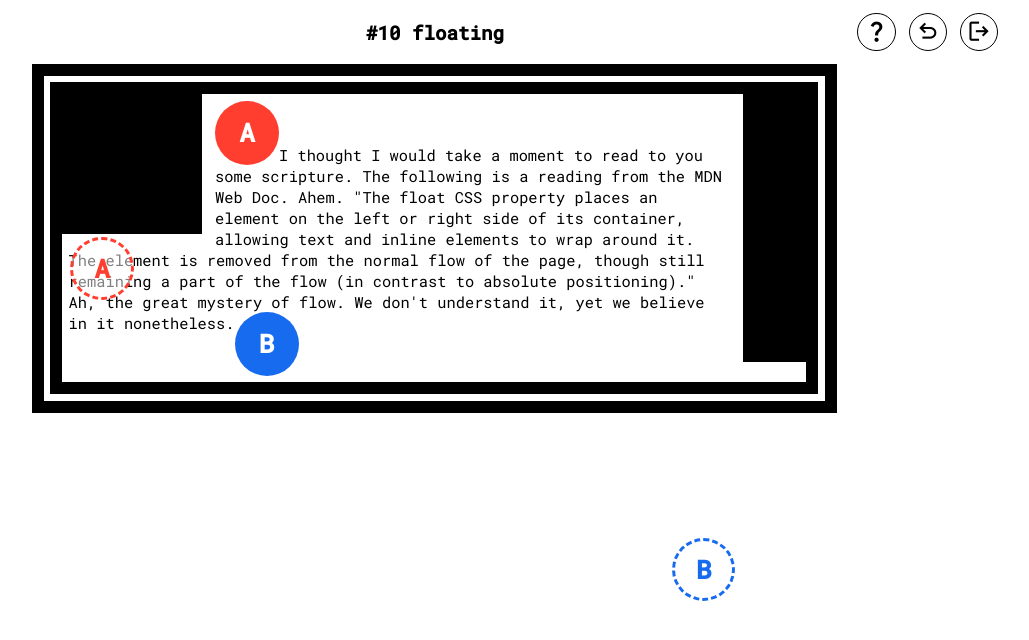
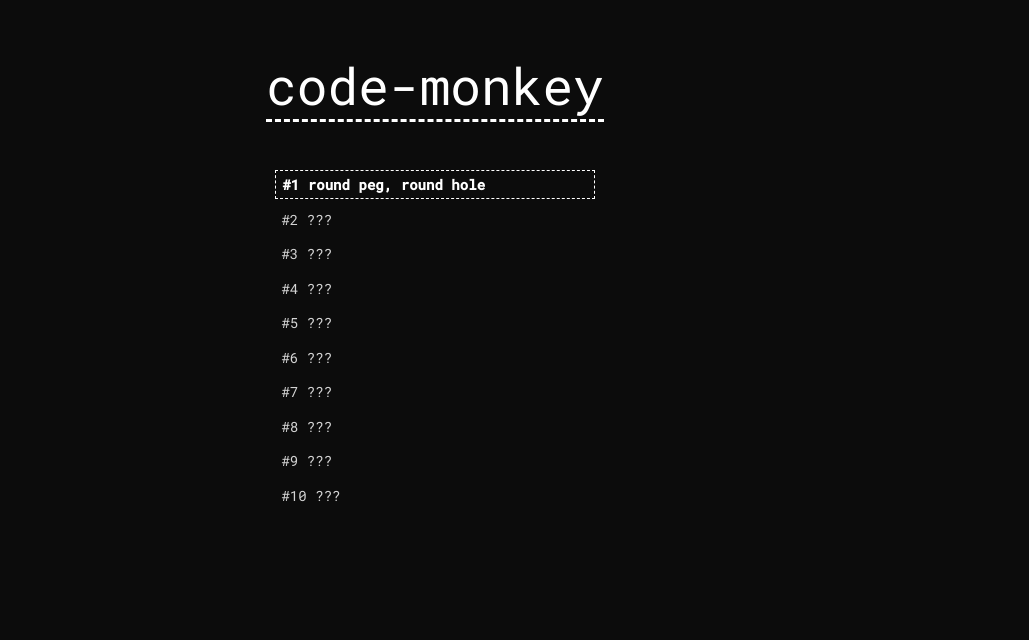
Before and after one commit to marcos-acosta/css-hell, a React (Create React App) app: page / in a window 1280 px wide. Shown: the top 640 px of the page, without its empty margins (205-1234 px from the left). Built offline with nearby package versions, Linux system fonts and the light colour scheme.

Commit message:
Remove dev level setting for netlify push

```diff
--- a/src/components/App/App.js
+++ b/src/components/App/App.js
@@ -5,7 +5,7 @@ import { LEVEL_DATA_PATH } from "../../util";
 import { useCookies } from "react-cookie";
 import MessageScreen from "../MessageScreen/MessageScreen";
 
-const _DEV_STARTING_LEVEL = 10;
+const _DEV_STARTING_LEVEL = null;
 
 export default function App() {
   const [cookies, setCookie] = useCookies(["checkpoint"]);
```
Also changed, not shown: 1 other file (tests, documents, lock files or other folders).
